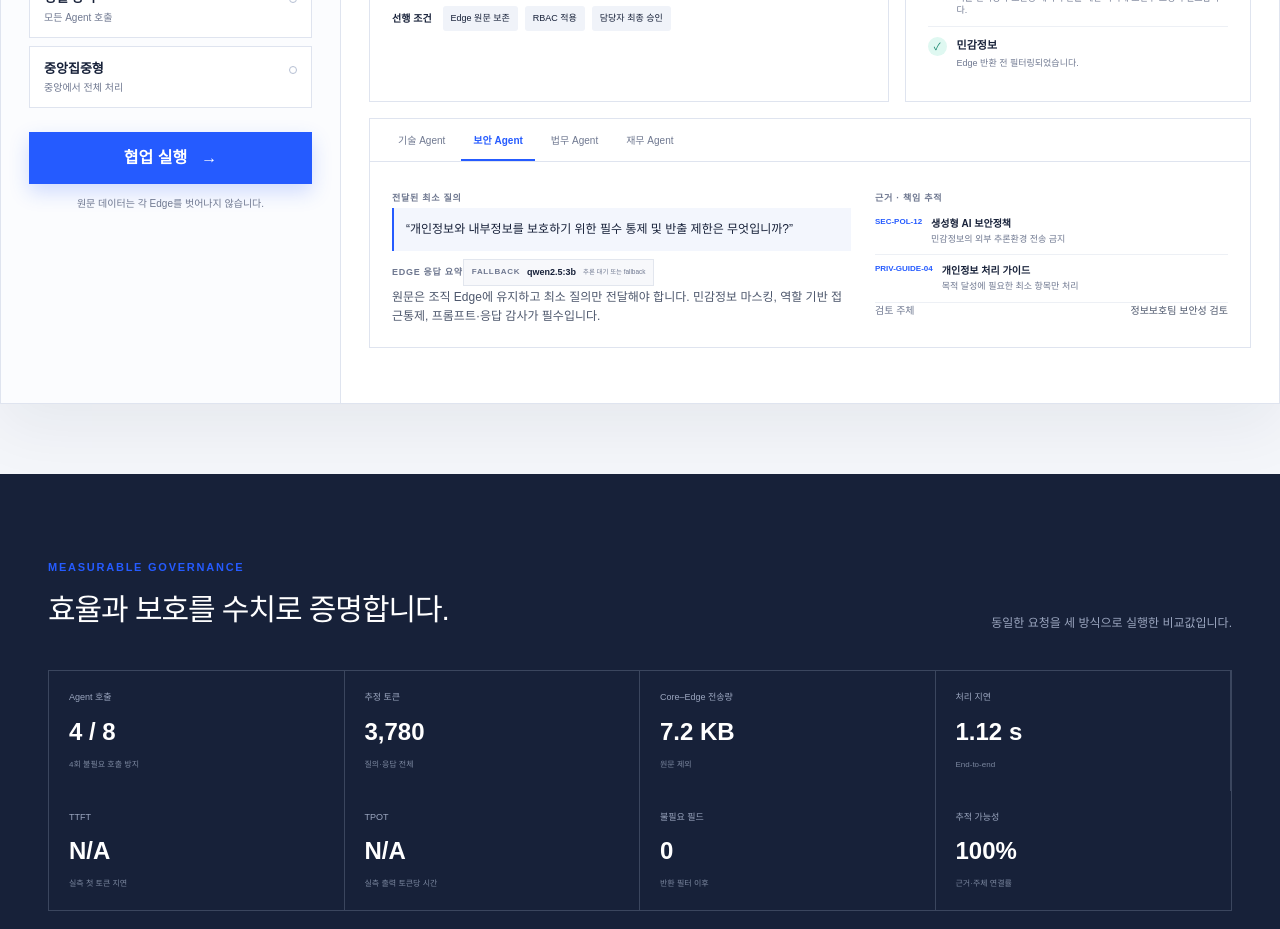
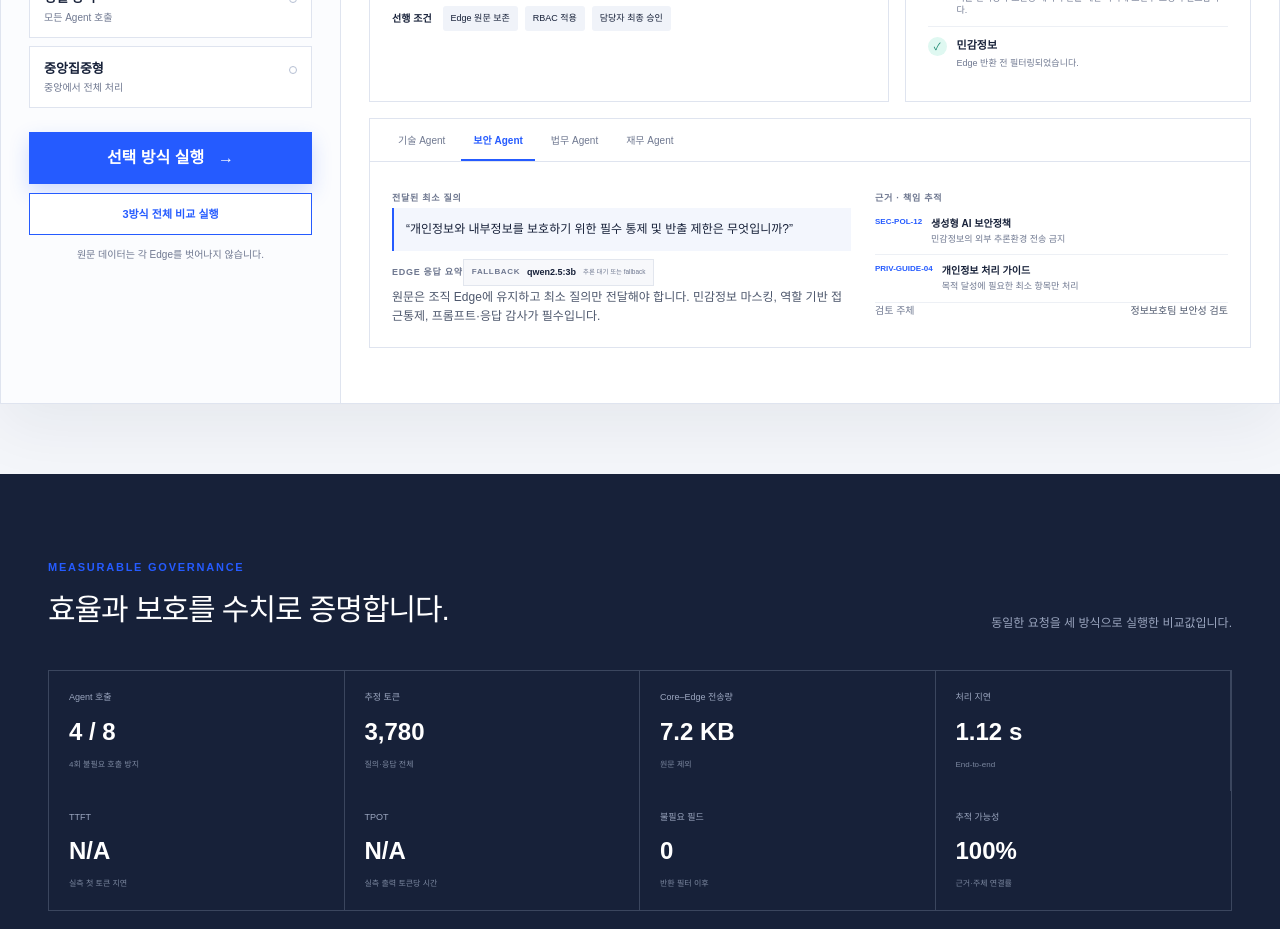
Before and after one commit to johnlimmm/axnetcc, a Next.js app: page / in a window 1280 px wide. Shown: the part 920-1849 px from the top of the page. Built offline with nearby package versions, Linux system fonts and the light colour scheme; no server answers.

Commit message:
Add one-click three-mode benchmark

```diff
--- a/app/globals.css
+++ b/app/globals.css
@@ -101,6 +101,8 @@ textarea:focus { border-color: var(--blue); box-shadow: 0 0 0 3px #255bff12; }
 .modePicker span { font-size: 13px; font-weight: 800; }.modePicker small { color: var(--muted); font-size: 10px; }
 .runButton { width: 100%; height: 52px; margin-top: 24px; color: white; border: 0; background: var(--blue); font-weight: 800; display: flex; align-items: center; justify-content: center; gap: 14px; box-shadow: 0 8px 20px #255bff35; }
 .runButton:hover { background: var(--blue-deep); }.runButton:disabled { opacity: .65; cursor: wait; }
+.compareButton { width: 100%; height: 42px; margin-top: 9px; border: 1px solid var(--blue); background: white; color: var(--blue); font-size: 11px; font-weight: 900; }
+.compareButton:hover { background: #f0f4ff; }.compareButton:disabled { opacity: .5; cursor: wait; }
 .spinner { width: 15px; height: 15px; border: 2px solid #ffffff66; border-top-color: white; border-radius: 50%; animation: spin .8s linear infinite; }
 @keyframes spin { to { transform: rotate(360deg); } }
 .privacyNote { font-size: 10px; color: var(--muted); text-align: center; margin-top: 12px; }
--- a/app/page.tsx
+++ b/app/page.tsx
@@ -249,6 +249,7 @@ export default function Home() {
   const [benchmarks, setBenchmarks] = useState<Partial<Record<RunResult["mode"], RunResult["metrics"]>>>({});
   const [llmHealth, setLlmHealth] = useState<LlmHealth | null>(null);
   const [running, setRunning] = useState(false);
+  const [runProgress, setRunProgress] = useState("");
   const [activeAgent, setActiveAgent] = useState("security");
   const selectedResult = result.agents.find((agent) => agent.id === activeAgent) ?? result.agents[0];
   const selectedCount = result.agents.filter((agent) => agent.selected).length;
@@ -280,16 +281,21 @@ export default function Home() {
     }));
   }, [benchmarks, query]);
 
+  async function executeMode(targetMode: RunResult["mode"]) {
+    const response = await fetch("/api/orchestrate", {
+      method: "POST",
+      headers: { "content-type": "application/json" },
+      body: JSON.stringify({ query, mode: targetMode }),
+    });
+    if (!response.ok) throw new Error("orchestration failed");
+    return response.json() as Promise<RunResult>;
+  }
+
   async function run() {
     setRunning(true);
+    setRunProgress("선택 방식 실행 중");
     try {
-      const response = await fetch("/api/orchestrate", {
-        method: "POST",
-        headers: { "content-type": "application/json" },
-        body: JSON.stringify({ query, mode }),
-      });
-      if (!response.ok) throw new Error("orchestration failed");
-      const next = await response.json() as RunResult;
+      const next = await executeMode(mode);
       setResult(next);
       setBenchmarks((current) => ({ ...current, [next.mode]: next.metrics }));
       const first = next.agents.find((agent) => agent.selected);
@@ -299,6 +305,34 @@ export default function Home() {
       setResult(next);
     } finally {
       setRunning(false);
+      setRunProgress("");
+    }
+  }
+
+  async function runAllModes() {
+    setRunning(true);
+    setBenchmarks({});
+    const sequence: Array<{ mode: RunResult["mode"]; label: string }> = [
+      { mode: "centralized", label: "중앙집중형" },
+      { mode: "parallel", label: "전체 Multi-Agent" },
+      { mode: "proposed", label: "제안 방식" },
+    ];
+    try {
+      for (let index = 0; index < sequence.length; index += 1) {
+        const item = sequence[index];
+        setRunProgress(`${index + 1}/3 ${item.label} 실측 중`);
+        const next = await executeMode(item.mode);
+        setBenchmarks((current) => ({ ...current, [next.mode]: next.metrics }));
+        setResult(next);
+        const first = next.agents.find((agent) => agent.selected);
+        if (first) setActiveAgent(first.id);
+      }
+      setMode("proposed");
+    } catch {
+      setResult(buildFallbackResult(query, "proposed"));
+    } finally {
+      setRunning(false);
+      setRunProgress("");
     }
   }
 
@@ -354,7 +388,10 @@ export default function Home() {
             ))}
           </div>
           <button className="runButton" disabled={running || !query.trim()} onClick={run}>
-            {running ? <><span className="spinner" /> 협업 실행 중</> : <>협업 실행 <span>→</span></>}
+            {running ? <><span className="spinner" /> {runProgress}</> : <>선택 방식 실행 <span>→</span></>}
+          </button>
+          <button className="compareButton" disabled={running || !query.trim()} onClick={runAllModes}>
+            3방식 전체 비교 실행
           </button>
           <p className="privacyNote">원문 데이터는 각 Edge를 벗어나지 않습니다.</p>
         </aside>
```
